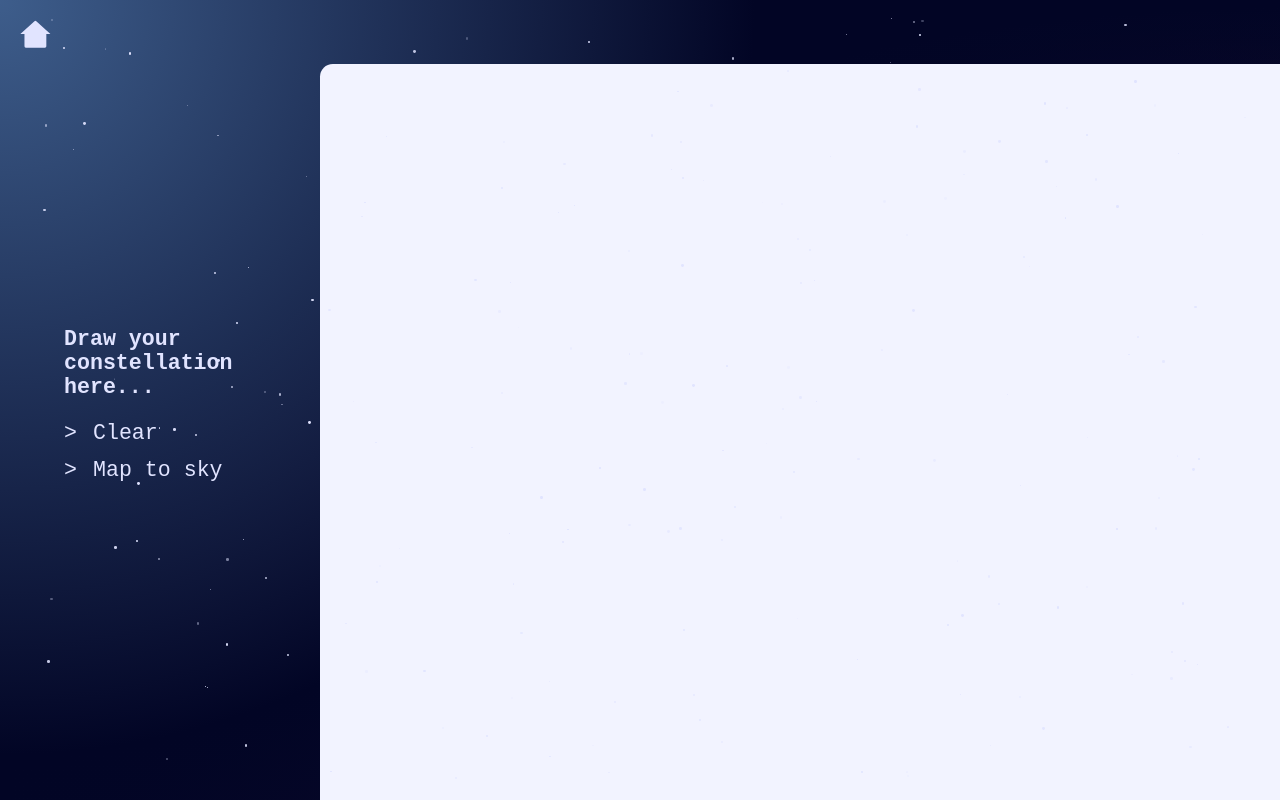
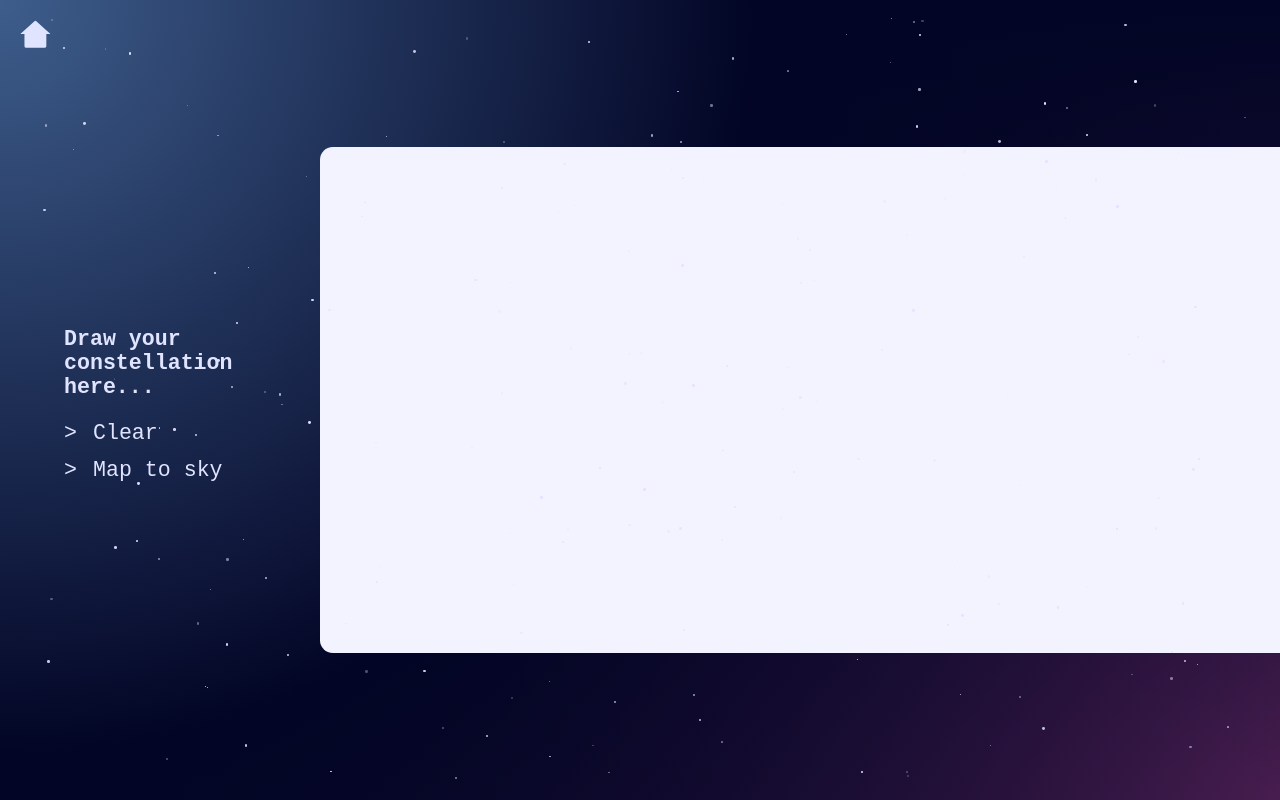
Before and after one commit to archishadatta/constellation, a React (Create React App) app: page /drawing in a window 1280 px wide. Built offline with nearby package versions, Linux system fonts and the light colour scheme.

Commit message:
set up for drawing

```diff
--- a/src/App.css
+++ b/src/App.css
@@ -119,8 +119,12 @@
 
 .drawing-whiteboard {
   background-color: #F2F3FF;
-  border-radius: 1vw 0 0 0;
-  margin-top: 5vw;
+  border-radius: 1vw 0 0 1vw;
+  align-self: center;
+  display: block;
+  width: 100%;
+  height: 0;
+  padding-bottom: 52.73%;
 }
 
 p {
--- a/src/ConstellationPage.js
+++ b/src/ConstellationPage.js
@@ -3,7 +3,7 @@ import React, { useRef, useEffect, useState } from 'react';
 import * as d3 from 'd3';
 import { starData } from "./starCatalog";
 import { Link } from 'react-router-dom';
-// import { RiHome2Fill  } from 'react-icons/ri'; // Import the home icon
+import { RiHome2Fill  } from 'react-icons/ri'; // Import the home icon
 import { Button, Form } from 'react-bootstrap';
 import * as starCalc from "./starCalculations.mjs";
 
@@ -388,7 +388,7 @@ function ConstellationPage() {
   return (
     <div className="d-flex justify-content-center align-items-center" style={{ height: '100vh' }}>
       <Link to="/" className="home-link">
-        {/* <RiHome2Fill  className="home-icon" /> */}
+        {<RiHome2Fill  className="home-icon" />}
       </Link>
 
       { <div className='star-menu'>
--- a/src/DrawingPage.js
+++ b/src/DrawingPage.js
@@ -1,6 +1,10 @@
 import {React, useEffect} from 'react';
 import { Link } from 'react-router-dom';
-import { RiHome2Fill  } from 'react-icons/ri'; // Import the home icon
+import { RiHome2Fill  } from 'react-icons/ri'; // Import the home icon]
+
+import * as starCalc from "./starCalculations.mjs";
+import * as d3 from 'd3';
+import { starData } from "./starCatalog";
 
 function DrawingPage() {
   useEffect(() => {
@@ -42,9 +46,9 @@ function DrawingPage() {
                 <span>Map to sky</span>
           </Link>
         </div>
-        <div className='drawing-whiteboard'>
+        <canvas className='drawing-whiteboard'>
 
-        </div>
+        </canvas>
       </div>
 
     </div>
```
